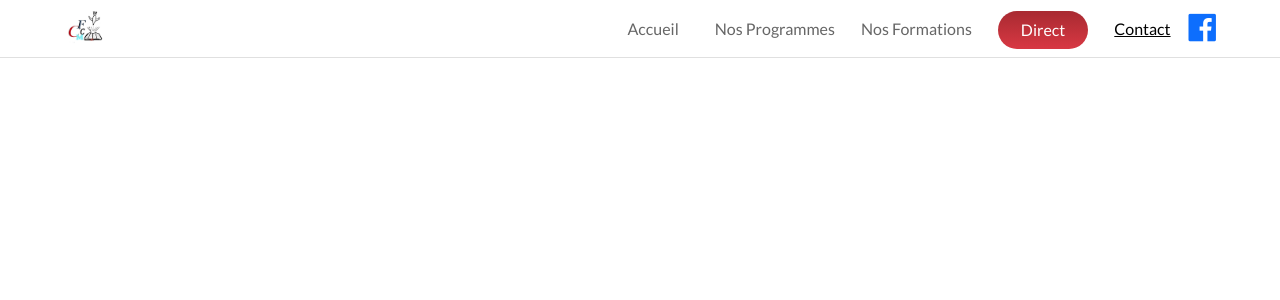
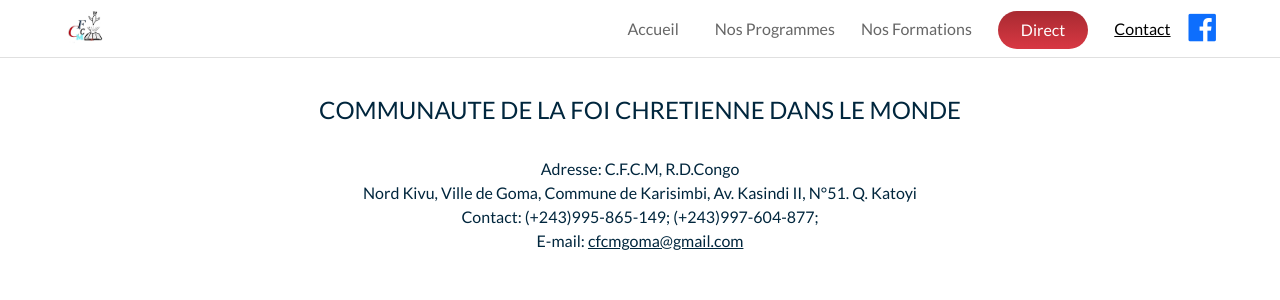
Before and after one commit to Olivier-Kango/cfcm, a React (Create React App) app: page /contact in a window 1280 px wide. Shown: the top 300 px of the page. Built offline with nearby package versions, Linux system fonts and the light colour scheme; a web font is replaced by a local one.

Commit message:
Remove slide up

```diff
--- a/src/components/Contact.js
+++ b/src/components/Contact.js
@@ -2,7 +2,7 @@ import React from 'react';
 import '../styling/Contact.scss';
 
 const Contact = () => (
-  <div className="contact" data-aos="fade-up">
+  <div className="contact">
     <h4>
       COMMUNAUTE DE LA FOI CHRETIENNE DANS LE MONDE
     </h4>
```
